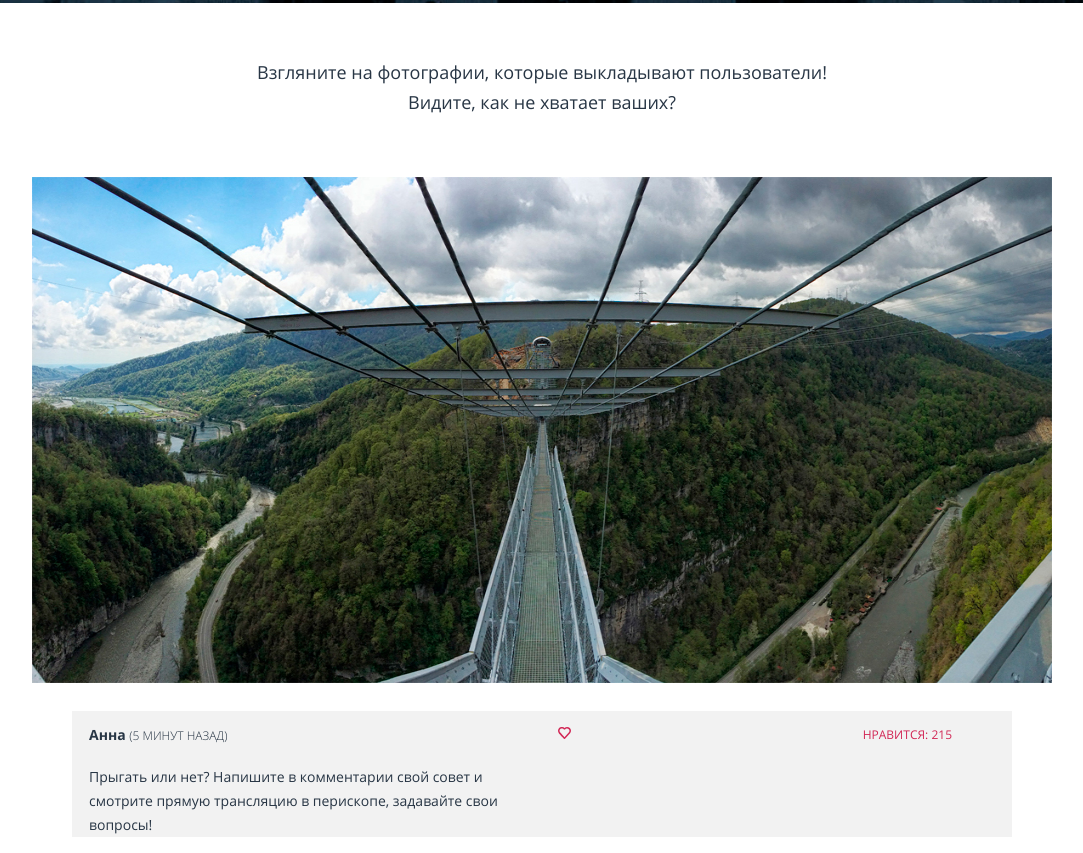
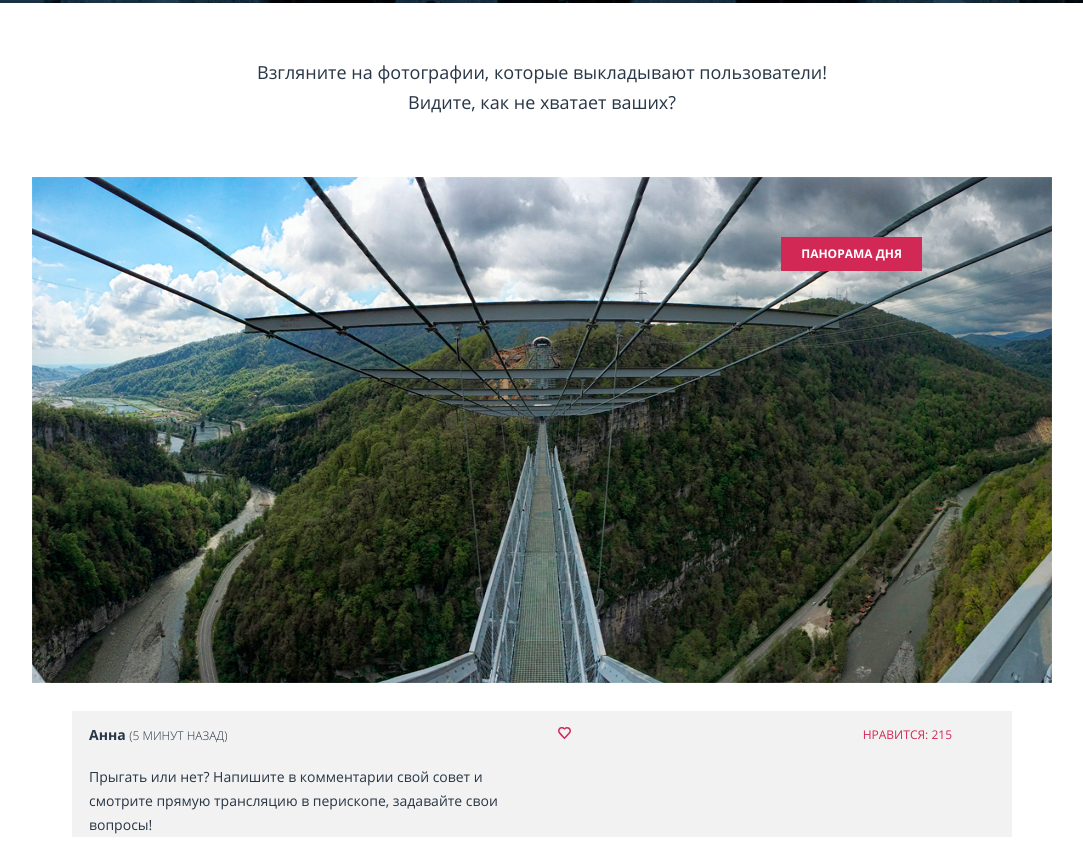
Before and after one commit to htmlacademy-adaptive/1239573-pink-25, a website: page source/photo.html in a window 1280 px wide. Shown: the part 403-1256 px from the top of the page, without its empty margins (98-1181 px from the left). Drawn offline with nearby package versions, Linux system fonts and the light colour scheme; files that its build step writes are made by us from their sources.

Commit message:
Добавлена метка к панораме дня

```diff
--- a/source/less/blocks/photo-promo.less
+++ b/source/less/blocks/photo-promo.less
@@ -54,6 +54,23 @@
   margin: 0 auto 20px;
   position: relative;
   width: 280px;
+}
+
+.picture-container {
+  position: relative;
+}
+
+.picture-container::before {
+  content: "Панорама дня";
+  position: absolute;
+  background-color: @special-pink;
+  color: @basic-white;
+  text-transform: uppercase;
+  font-size: 12px;
+  font-weight: 700;
+  line-height: 24px;
+  padding: 5px 20px;
+  right: 20px;
 }
 
 .photo__autor {
@@ -136,7 +153,9 @@
     width: 660px;
     height: 509px;
   }
-
+  .picture-container::before {
+    top: 60px;
+  }
   .photo__container {
     display: grid;
     grid-template-columns: 1fr 1fr;
@@ -188,6 +207,10 @@
     height: 506px;
   }
 
+  .picture-container::before {
+    right: 130px;
+  }
+
   .photo__container {
     width: 940px;
   }
--- a/source/photo.html
+++ b/source/photo.html
@@ -46,11 +46,14 @@
       <p class="photo-promo__text">Взгляните на фотографии, которые выкладывают пользователи! Видите, как не хватает
         ваших?
       </p>
+      <div class="picture-container">
         <picture>
           <source media="(min-width: 1200px)" srcset="img/panorama-desktop.jpg 1x, img/panorama-desktop@2x.jpg 2x">
           <source media="(min-width: 660px)" srcset="img/panorama-tablet.jpg 1x, img/panorama-tablet@2x.jpg 2x">
-        <img class="photo__image" src="img/panorama-mobile.jpg" width="320" height="137" alt="Подвесной мост в Красной Поляне">
+          <img class="photo__image" src="img/panorama-mobile.jpg" width="320" height="137"
+            alt="Подвесной мост в Красной Поляне">
         </picture>
+      </div>
       <div class="photo__container">
         <p class="photo__autor">Анна <span>(5 минут назад)</span></p>
         <p class="photo__comment">Прыгать или нет? Напишите в комментарии свой совет и смотрите прямую трансляцию в
@@ -79,7 +82,8 @@
           <picture>
             <source media="(min-width: 1200px)" srcset="img/photo-2-desktop.jpg 1x, img/photo-2-desktop@2x.jpg 2x">
             <source media="(min-width: 660px)" srcset="img/photo-2-tablet.jpg 1x, img/photo-2-tablet@2x.jpg 2x">
-            <img class="gallery__image" src="img/photo-2-mobile.jpg" width="280" height="180" alt="Музыкальная установка">
+            <img class="gallery__image" src="img/photo-2-mobile.jpg" width="280" height="180"
+              alt="Музыкальная установка">
           </picture>
 
           <p class="gallery__autor">Антон <span>(12 часов назад)</span></p>
@@ -152,7 +156,8 @@
         <form class="form-photo" action="https://echo.htmlacademy.ru/">
           <picture>
             <source media="(min-width: 660px)" srcset="img/winter-road-tablet.jpg 1x, img/winter-road-tablet@2x.jpg 2x">
-            <img class="form-photo__image" src="img/winter-road-mobile.jpg" width="100%" height="auto" alt="Зимняя дорога">
+            <img class="form-photo__image" src="img/winter-road-mobile.jpg" width="100%" height="auto"
+              alt="Зимняя дорога">
           </picture>
 
           <div class="form-photo__wrapper">
```
Also changed, not shown: source/less/blocks/promo.less (+0 -50 lines). Lines whose indentation alone changed are shown as unchanged.
